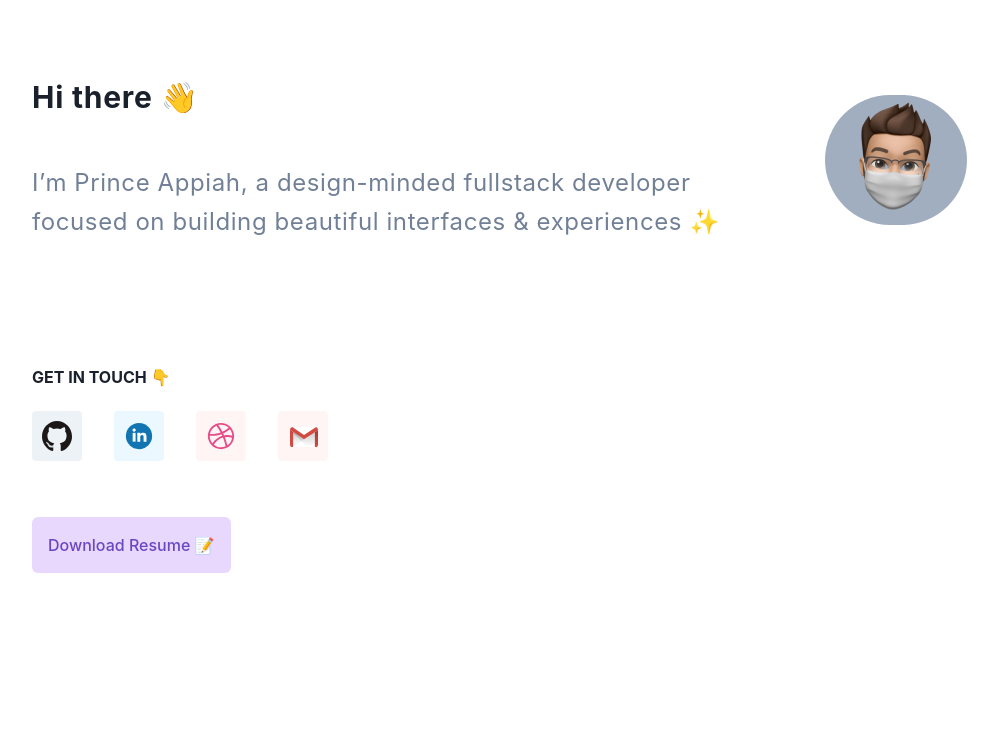
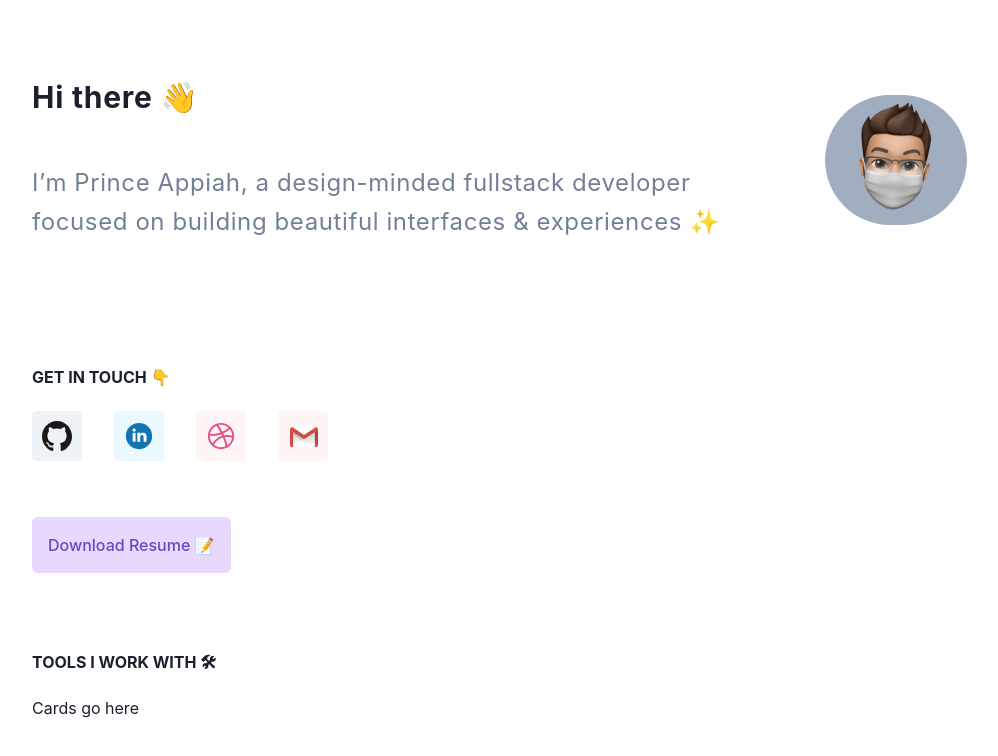
Before and after one commit to prince-appiah/oris-portfolio, a React (Create React App) app: page / in a window 1280 px wide. Shown: the top 756 px of the page, without its empty margins (112-1110 px from the left). Built offline with nearby package versions, Linux system fonts and the light colour scheme.

Commit message:
Added tools section template

```diff
--- a/src/App.js
+++ b/src/App.js
@@ -1,9 +1,11 @@
 import { Container } from '@chakra-ui/layout';
 import { ChakraProvider, theme } from '@chakra-ui/react';
 import React from 'react';
+
 import GetInTouch from './components/GetInTouch';
 import Intro from './components/Intro';
-import { header, getInTouch } from './data.json';
+import Tools from './components/Tools';
+import { header, getInTouch, tools } from './data.json';
 
 function App() {
   return (
@@ -12,6 +14,7 @@ function App() {
         {/* Main section - with intro and avatar */}
         <Intro header={header} />
         <GetInTouch getInTouch={getInTouch} />
+        <Tools tools={tools} />
       </Container>
     </ChakraProvider>
   );
--- /dev/null
+++ b/src/components/Tools.jsx
@@ -0,0 +1,17 @@
+import { Box, Heading } from '@chakra-ui/layout';
+import React from 'react';
+
+function Tools({ tools }) {
+  const { title } = tools;
+
+  return (
+    <Box mt="20">
+      <Heading as="h3" size="sm">
+        {title}
+      </Heading>
+      <Box pt="6">Cards go here</Box>
+    </Box>
+  );
+}
+
+export default Tools;
--- a/src/data.json
+++ b/src/data.json
@@ -11,15 +11,15 @@
     },
     "lnkdn": {
       "link": "https://www.linkedin.com/in/prince-appiah",
-      "icon": "./assets/linkedin.svg"
+      "icon": "/assets/linkedin.svg"
     },
     "drble": {
       "link": "https://www.dribbble.com/prince-appiah",
-      "icon": "./assets/dribbble.svg"
+      "icon": "/assets/dribbble.svg"
     },
     "mail": {
       "link": "mailto:pappiah00@gmail.com",
-      "icon": "./assets/gmail.svg"
+      "icon": "/assets/gmail.svg"
     }
   },
   "languages": {
@@ -27,6 +27,7 @@
     "dart": ""
   },
   "tools": {
+    "title": "TOOLS I WORK WITH 🛠",
     "backend": {
       "nodejs": "",
       "express": ""
```
Also changed, not shown: src/components/GetInTouch.jsx (+3 -5 lines).
